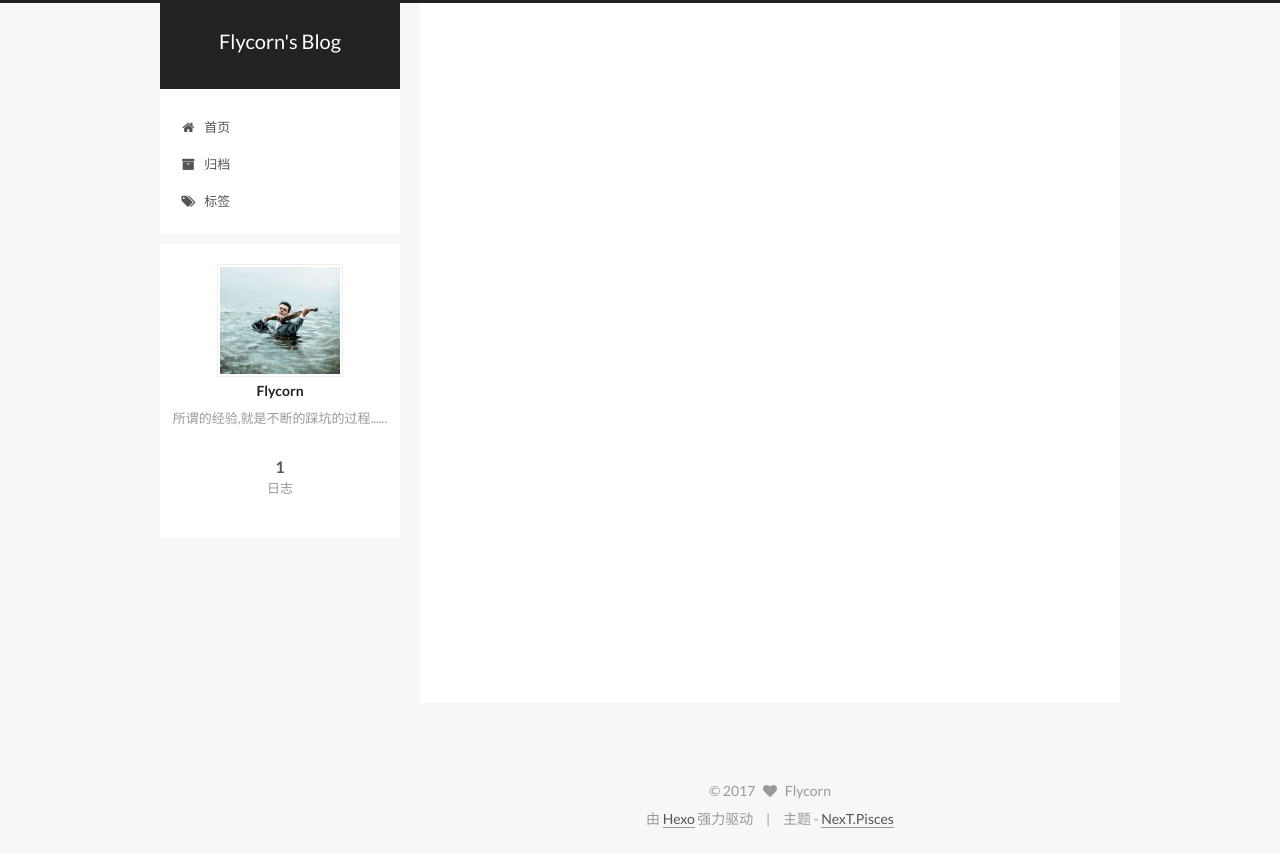
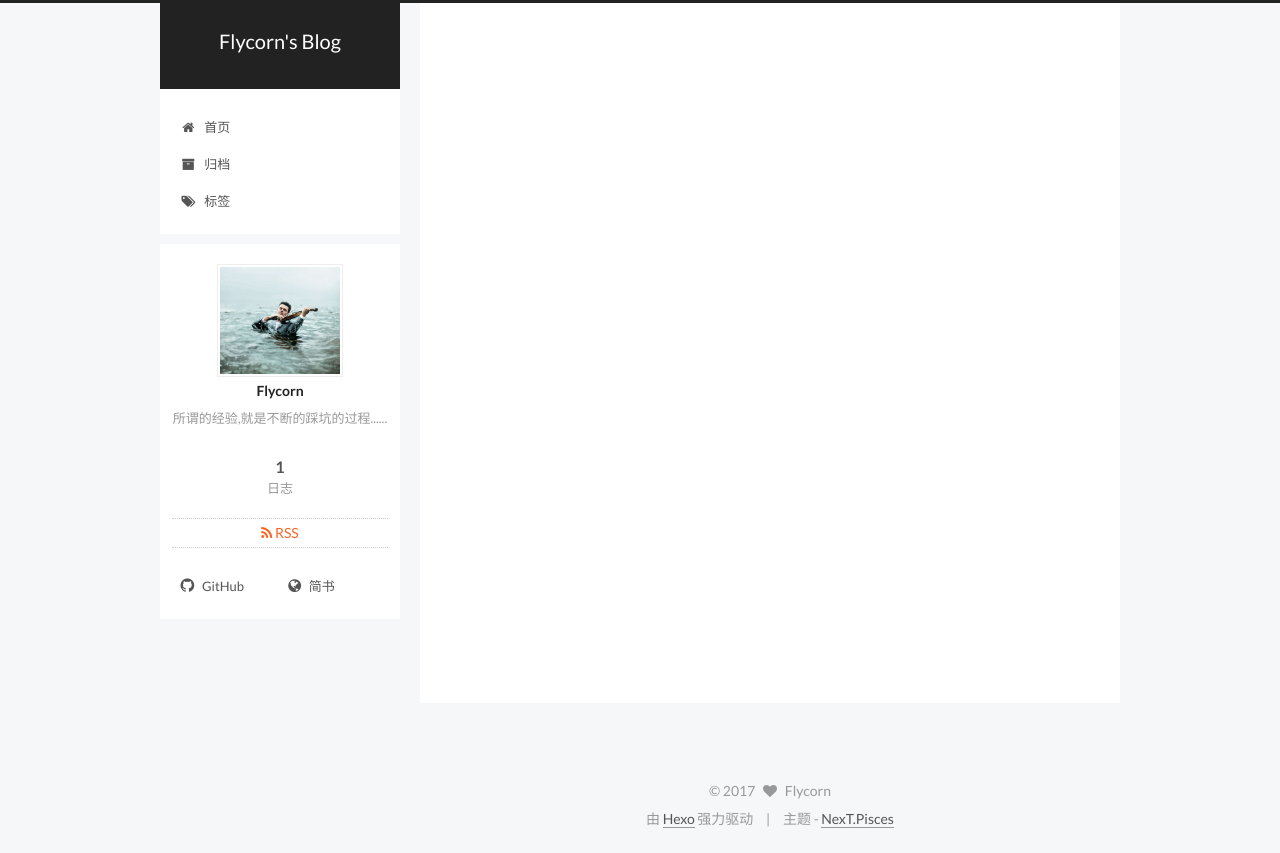
Before and after one commit to flycorn/flycorn.github.io, a plain HTML site: page 404.html in a window 1280 px wide. Drawn offline with Linux system fonts and the light colour scheme.

Commit message:
Site updated: 2017-01-11 15:17:49

```diff
--- a/404.html
+++ b/404.html
@@ -73,6 +73,10 @@
 
 
 
+
+
+
+  <link rel="alternate" href="/atom.xml" title="Flycorn's Blog" type="application/atom+xml" />
 
 
 
@@ -321,8 +325,35 @@
         </nav>
 
 
+          <div class="feed-link motion-element">
+            <a href="/atom.xml" rel="alternate">
+              <i class="fa fa-rss"></i>
+              RSS
+            </a>
+          </div>
+
 
         <div class="links-of-author motion-element">
+
+
+              <span class="links-of-author-item">
+                <a href="https://github.com/flycorn" target="_blank" title="GitHub">
+
+                    <i class="fa fa-fw fa-github"></i>
+
+                  GitHub
+                </a>
+              </span>
+
+              <span class="links-of-author-item">
+                <a href="http://www.jianshu.com/u/d3b9df1ce6d9" target="_blank" title="简书">
+
+                    <i class="fa fa-fw fa-globe"></i>
+
+                  简书
+                </a>
+              </span>
+
 
         </div>
 
--- a/css/main.css
+++ b/css/main.css
@@ -1686,7 +1686,7 @@ pre .javascript .function {
   width: 4px;
   height: 4px;
   border-radius: 50%;
-  background: #bb0b62;
+  background: #2dbfbe;
 }
 .links-of-blogroll {
   font-size: 13px;
```
Also changed, not shown: 2017/01/10/Test/index.html (+29 -0 lines), archives/2017/01/index.html (+29 -0 lines), archives/2017/index.html (+29 -0 lines), archives/index.html (+29 -0 lines), atom.xml (added, +40 -0 lines), index.html (+29 -0 lines).
